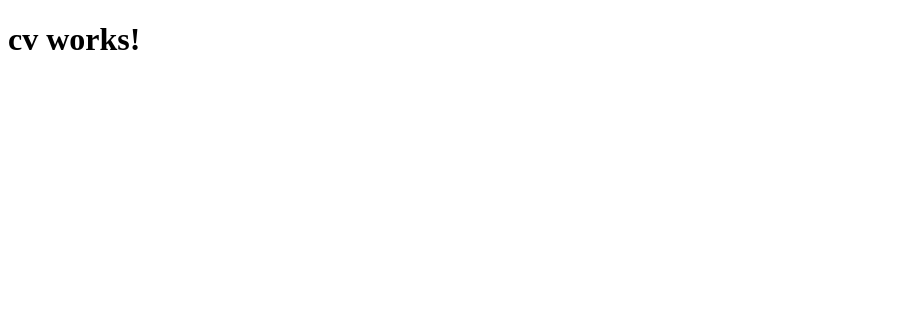
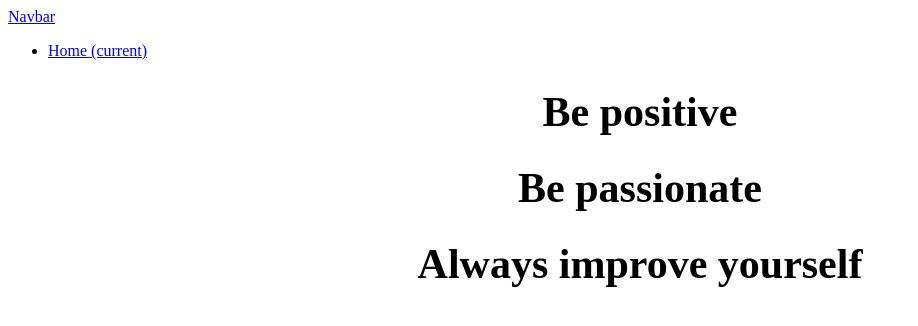
Before and after one commit to Cabeda/Curriculum-Vitae, an Angular app: page / in a window 1280 px wide. Shown: the top 326 px of the page, without its empty margins (0-918 px from the left). Built offline with nearby package versions, Linux system fonts and the light colour scheme.

Commit message:
Route and home component

```diff
--- /dev/null
+++ b/src/app/app-routing.ts
@@ -0,0 +1,9 @@
+import { HomeComponent } from './home/home.component';
+import {Routes, RouterModule} from '@angular/router'
+
+const APP_Routes: Routes = [
+    {path: '', component: HomeComponent}
+    ];
+
+
+export const routing = RouterModule.forRoot(APP_Routes);
--- a/src/app/app.component.html
+++ b/src/app/app.component.html
@@ -1,3 +1,23 @@
-<h1>
-  {{title}}
-</h1>
+<nav class="navbar navbar-light bg-faded">
+  <a class="navbar-brand" href="#">Navbar</a>
+  <ul class="nav navbar-nav">
+    <li class="nav-item active">
+      <a class="nav-link" href="#">Home <span class="sr-only">(current)</span></a>
+    </li>
+    <!--<li class="nav-item">
+      <a class="nav-link" href="#">Link</a>
+    </li>
+    <li class="nav-item">
+      <a class="nav-link" href="#">Link</a>
+    </li>
+    <li class="nav-item dropdown">
+      <a class="nav-link dropdown-toggle" href="http://example.com" id="supportedContentDropdown" data-toggle="dropdown" aria-haspopup="true" aria-expanded="false">Dropdown</a>
+      <div class="dropdown-menu" aria-labelledby="supportedContentDropdown">
+        <a class="dropdown-item" href="#">Action</a>
+        <a class="dropdown-item" href="#">Another action</a>
+        <a class="dropdown-item" href="#">Something else here</a>
+      </div>
+    </li>-->
+  </ul>
+</nav>
+<router-outlet></router-outlet>
--- /dev/null
+++ b/src/app/home/home.component.css
@@ -0,0 +1,40 @@
+div {
+    margin-top: 25px;
+    font-size: 21px;
+    text-align: center;
+
+    -webkit-animation: fadein 2s; /* Safari, Chrome and Opera > 12.1 */
+       -moz-animation: fadein 2s; /* Firefox < 16 */
+        -ms-animation: fadein 2s; /* Internet Explorer */
+         -o-animation: fadein 2s; /* Opera < 12.1 */
+            animation: fadein 2s;
+}
+
+@keyframes fadein {
+    from { opacity: 0; }
+    to   { opacity: 1; }
+}
+
+/* Firefox < 16 */
+@-moz-keyframes fadein {
+    from { opacity: 0; }
+    to   { opacity: 1; }
+}
+
+/* Safari, Chrome and Opera > 12.1 */
+@-webkit-keyframes fadein {
+    from { opacity: 0; }
+    to   { opacity: 1; }
+}
+
+/* Internet Explorer */
+@-ms-keyframes fadein {
+    from { opacity: 0; }
+    to   { opacity: 1; }
+}
+
+/* Opera < 12.1 */
+@-o-keyframes fadein {
+    from { opacity: 0; }
+    to   { opacity: 1; }
+}
--- /dev/null
+++ b/src/app/home/home.component.html
@@ -0,0 +1,9 @@
+<div>
+  <h1>Be positive</h1>
+</div>
+<div>
+  <h1>Be passionate</h1>
+</div>
+<div>
+  <h1>Always improve yourself</h1>
+</div>
--- /dev/null
+++ b/src/app/home/home.component.ts
@@ -0,0 +1,15 @@
+import { Component, OnInit } from '@angular/core';
+
+@Component({
+  selector: 'cv-home',
+  templateUrl: './home.component.html',
+  styleUrls: ['./home.component.css']
+})
+export class HomeComponent implements OnInit {
+
+  constructor() { }
+
+  ngOnInit() {
+  }
+
+}
--- /dev/null
+++ b/src/app/index.ts
@@ -0,0 +1,2 @@
+export * from './app.component';
+export * from './app.module';
```
Also changed, not shown: src/app/app.module.ts (+6 -2 lines), 2 other files (tests, documents, lock files or other folders).
